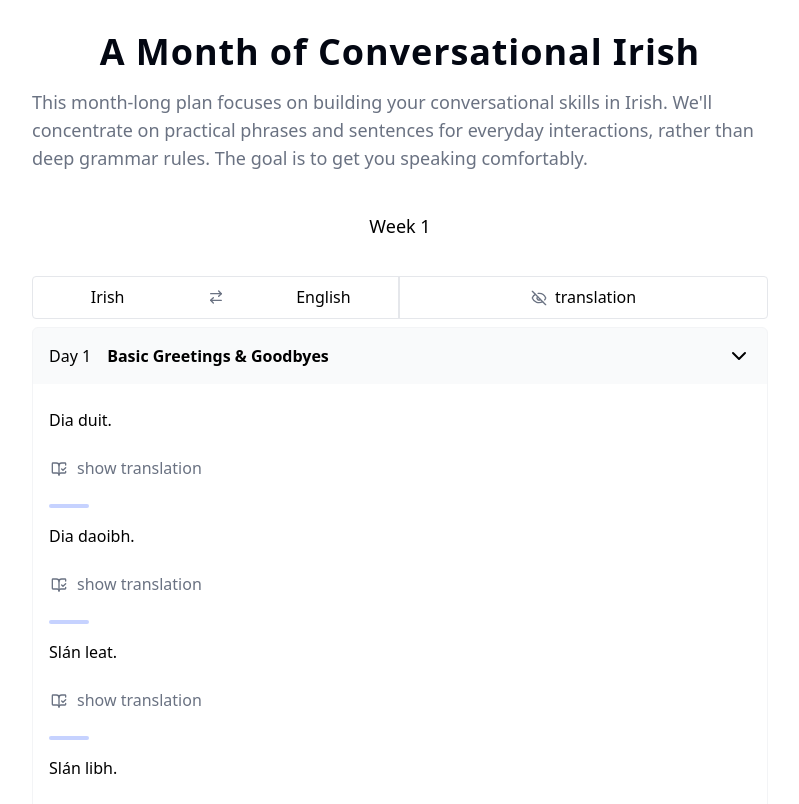
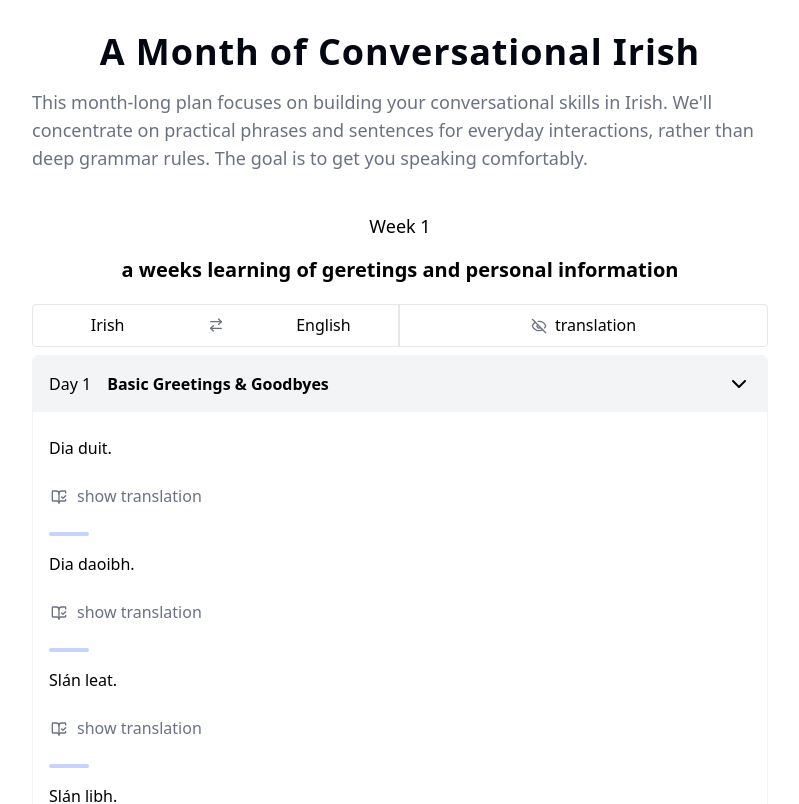
Before and after one commit to DaraghColl/learn-irish, a React (Vite) app: page / in a window 1280 px wide. Shown: the top 804 px of the page, without its empty margins (240-1039 px from the left). Built offline with nearby package versions, Linux system fonts and the light colour scheme.

Commit message:
feat: setup day week and month components to be standalone or as part of other module

```diff
--- a/package.json
+++ b/package.json
@@ -1,5 +1,5 @@
 {
-  "name": "drawing-app",
+  "name": "learn_irish",
   "private": true,
   "version": "0.0.0",
   "type": "module",
--- a/src/components/day-learning/day-learning.tsx
+++ b/src/components/day-learning/day-learning.tsx
@@ -2,29 +2,44 @@ import { useState } from 'react';
 import { ChevronRight } from 'lucide-react';
 import type { DayLearning as DayLearningI } from '@models/models';
 import { LearningItem } from '@/components/learning-item/learning-item';
+import { ModuleHeading } from '@components/module-heading/module-heading';
+import { TranslateSettings } from '@components/translate-settings/translate-settings';
 
 interface DayLearningProps {
   dayLearning: DayLearningI;
+  isStandalone?: boolean;
 }
 
 const DayLearning = (props: DayLearningProps) => {
-  const { dayLearning } = props;
-  const { day, title, learningItems } = dayLearning;
-  const [isDayOpen, setIsDayOpen] = useState((day - 1) % 7 === 0 ? true : false);
+  const { dayLearning, isStandalone } = props;
+  const { day, title, description, learningItems } = dayLearning;
+  const [isDayOpen, setIsDayOpen] = useState(
+    isStandalone ? true : (day - 1) % 7 === 0 ? true : false
+  );
 
   return (
-    <div className="rounded-md border-1 border-gray-100 bg-gray-50">
+    <>
+      {isStandalone && (
+        <div>
+          <ModuleHeading title={title} description={description} />
+          <TranslateSettings />
+        </div>
+      )}
+
+      <div className="rounded-md border-1 border-gray-100">
         <button
-        className="flex w-full cursor-pointer items-center justify-between gap-4 rounded-t-md p-4"
+          className="flex w-full cursor-pointer items-center justify-between gap-4 rounded-t-md bg-gray-100 p-4"
           onClick={() => setIsDayOpen(!isDayOpen)}
         >
           <div className="flex items-center gap-4">
-          <h3 className="text-nowrap">Day {day}</h3>
+            {!isStandalone && <h3 className="text-nowrap">Day {day}</h3>}
             <h4 className="text-left font-semibold">{title}</h4>
           </div>
+          {!isStandalone && (
             <ChevronRight
               className={`${isDayOpen ? 'rotate-90' : ''} transition-all duration-300 ease-in-out`}
             />
+          )}
         </button>
 
         {isDayOpen && (
@@ -39,6 +54,7 @@ const DayLearning = (props: DayLearningProps) => {
           </div>
         )}
       </div>
+    </>
   );
 };
 
--- /dev/null
+++ b/src/components/module-heading/module-heading.tsx
@@ -0,0 +1,19 @@
+interface ModuleHeadingProps {
+  title: string;
+  description: string;
+}
+
+const ModuleHeading = (props: ModuleHeadingProps) => {
+  const { title, description } = props;
+
+  return (
+    <div className="mb-10">
+      <h1 className="mb-4 text-2xl font-bold tracking-wide text-gray-950 lg:text-center lg:text-4xl">
+        {title}
+      </h1>
+      <h2 className="text-sm text-gray-500 lg:text-lg">{description}</h2>
+    </div>
+  );
+};
+
+export { ModuleHeading };
--- a/src/components/month-learning/month-learning.tsx
+++ b/src/components/month-learning/month-learning.tsx
@@ -1,6 +1,7 @@
 import { useEffect, useState } from 'react';
 import type { MonthLearning as MonthLearningI } from '@models/models';
 import { WeekLearning } from '@components/week-learning/week-learning';
+import { ModuleHeading } from '../module-heading/module-heading';
 
 interface MonthLearning {
   monthLearningData: MonthLearningI;
@@ -17,15 +18,9 @@ const MonthLearning = (props: MonthLearning) => {
 
   return (
     <>
-      <div className="mb-10">
-        <h1 className="mb-4 text-2xl font-bold tracking-wide text-gray-950 lg:text-center lg:text-4xl">
-          {title}
-        </h1>
-        <h2 className="text-sm text-gray-500 lg:text-lg">{description}</h2>
-      </div>
-
+      <ModuleHeading title={title} description={description} />
       <>
-        <WeekLearning weeks={weeks} currentWeek={currentWeek} />
+        <WeekLearning week={weeks[currentWeek]} />
         <div className="mt-5 flex justify-center gap-4">
           <button
             type="button"
--- a/src/components/translate-settings/translate-settings.tsx
+++ b/src/components/translate-settings/translate-settings.tsx
@@ -12,7 +12,7 @@ const TranslateSettings = () => {
   return (
     <div className="mb-2 flex rounded-sm border-1 border-gray-200">
       <button
-        className="flex w-1/2 cursor-pointer justify-center rounded-l-sm border-r-2 border-gray-200 p-2 hover:bg-gray-50"
+        className="flex w-1/2 cursor-pointer justify-center rounded-l-sm border-r-2 border-gray-200 p-2 hover:bg-gray-100"
         onClick={() => setTranslationFlipped(!translationFlipped)}
       >
         <div className="flex w-full items-center gap-2">
@@ -24,7 +24,7 @@ const TranslateSettings = () => {
         </div>
       </button>
       <button
-        className="flex w-1/2 cursor-pointer justify-center gap-2 rounded-r-sm p-2 hover:bg-gray-50"
+        className="flex w-1/2 cursor-pointer justify-center gap-2 rounded-r-sm p-2 hover:bg-gray-100"
         onClick={() => setShowAllTranslationValue(!showAllTranslationValue)}
       >
         {showAllTranslationValue ? (
--- a/src/components/week-learning/week-learning.tsx
+++ b/src/components/week-learning/week-learning.tsx
@@ -1,25 +1,31 @@
 import type { WeekLearning as WeekLearningI } from '@models/models';
 import { TranslateSettings } from '@components/translate-settings/translate-settings';
 import { DayLearning } from '@components/day-learning/day-learning';
+import { ModuleHeading } from '@components/module-heading/module-heading';
 
 interface WeekLearningProps {
-  weeks: WeekLearningI[];
-  currentWeek: number;
+  week: WeekLearningI;
+  isStandaloneModule?: boolean;
 }
 
 const WeekLearning = (props: WeekLearningProps) => {
-  const { weeks, currentWeek } = props;
+  const { week, isStandaloneModule = false } = props;
+  const { title, description } = week;
 
   return (
     <>
-      <h3 className="mb-5 flex flex-col items-center justify-center gap-4 lg:text-xl">
-        <span className="text-lg text-nowrap">Week {weeks[currentWeek].week}</span>
-        <span className="font-semibold">{weeks[currentWeek].theme}</span>
-      </h3>
+      {isStandaloneModule ? (
+        <ModuleHeading title={title} description={description} />
+      ) : (
+        <h3 className="mb-5 flex flex-col items-center justify-center gap-4 lg:text-xl">
+          <span className="text-lg text-nowrap">Week {week.week}</span>
+          <span className="font-semibold">{week.description}</span>
+        </h3>
+      )}
       <TranslateSettings />
 
       <div className="flex flex-col gap-4">
-        {weeks[currentWeek].days.map((day) => (
+        {week.days.map((day) => (
           <DayLearning dayLearning={day} key={day.day} />
         ))}
       </div>
--- /dev/null
+++ b/src/data/week-of-greetings-and-personal-information.ts
@@ -0,0 +1,108 @@
+import type { WeekLearning } from '@/models/models';
+
+const weekOfGreetingsAndPersonalInformation: WeekLearning = {
+  id: 'week_module_0001',
+  moduleType: 'day',
+  title: 'Greetings & Personal Information',
+  description: 'a weeks learning of geretings and personal information',
+  week: 1,
+  days: [
+    {
+      id: 'day_module_0001',
+      moduleType: 'day',
+      title: 'Basic Greetings & Goodbyes',
+      description: 'A day of basic greetings & goodbyes',
+      day: 1,
+      learningItems: [
+        { phrase: 'Dia duit.', translation: 'Hello. (to one person)' },
+        { phrase: 'Dia daoibh.', translation: 'Hello. (to more than one person)' },
+        { phrase: 'Slán leat.', translation: 'Goodbye. (to one person, you are leaving)' },
+        {
+          phrase: 'Slán libh.',
+          translation: 'Goodbye. (to more than one person, you are leaving)',
+        },
+        { phrase: 'Oíche mhaith.', translation: 'Good night.' },
+        { phrase: 'Dia duit ar maidin.', translation: 'Good morning.' },
+      ],
+    },
+    {
+      id: 'day_module_0002',
+      moduleType: 'day',
+      title: 'Asking How Someone Is',
+      description: 'A day of asking how someone is',
+      day: 2,
+      learningItems: [
+        { phrase: 'Cad é mar atá tú?', translation: 'How are you? (informal, to one person)' },
+        {
+          phrase: 'Tá mé go maith, go raibh maith agat.',
+          translation: 'I am well, thank you.',
+        },
+        { phrase: 'Tá mé go hiontach.', translation: "I'm great." },
+        { phrase: 'Níl mé ró-mhaith.', translation: "I'm not too well." },
+      ],
+    },
+    {
+      id: 'day_module_0003',
+      moduleType: 'day',
+      title: 'Introducing Yourself',
+      description: 'A day of introducing yourself',
+      day: 3,
+      learningItems: [
+        { phrase: 'Cad is ainm duit?', translation: 'What is your name?' },
+        { phrase: '[do ainm] is ainm dom.', translation: '[your name] is my name.' },
+        {
+          phrase: 'Cé tusa?',
+          translation: 'Who are you? (less common for intro, but good to know)',
+        },
+      ],
+    },
+    {
+      id: 'day_module_0004',
+      moduleType: 'day',
+      title: 'Asking Where Someone is From',
+      description: 'A day of asking where someone is from',
+      day: 4,
+      learningItems: [
+        { phrase: 'Cá as tú?', translation: 'Where are you from?' },
+        { phrase: 'Is as [áit] mé.', translation: 'I am from [place].' },
+        { phrase: 'An as Dún na nGall tú?', translation: 'Are you from Donegal?' },
+      ],
+    },
+    {
+      id: 'day_module_0005',
+      moduleType: 'day',
+      title: 'Review & Mini-Conversation Practice',
+      description: 'A day of review and mini-conversation practice',
+      day: 5,
+      learningItems: [
+        { phrase: 'An dtuigeann tú?', translation: 'Do you understand?' },
+        { phrase: 'Tuigim / Ní thuigim.', translation: "I understand / I don't understand." },
+        { phrase: 'Labhair níos moille, le do thoil.', translation: 'Speak slower, please.' },
+      ],
+    },
+    {
+      id: 'day_module_0006',
+      moduleType: 'day',
+      title: 'Weekend: Listen & Observe',
+      description: 'A weekend day for listening and observing',
+      day: 6,
+      learningItems: [
+        { phrase: 'Éist le podchraoladh Gaeilge.', translation: 'Listen to an Irish podcast.' },
+        { phrase: 'Féach ar fhíseán Gaeilge.', translation: 'Watch an Irish video.' },
+      ],
+    },
+    {
+      id: 'day_module_0007',
+      moduleType: 'day',
+      title: 'Weekend: Review & Consolidate',
+      description: 'A weekend day for review and consolidation',
+      day: 7,
+      learningItems: [
+        { phrase: 'Déan athbhreithniú ar an tseachtain.', translation: 'Review the week.' },
+        { phrase: 'Scríobh síos abairtí nua.', translation: 'Write down new sentences.' },
+      ],
+    },
+  ],
+};
+
+export { weekOfGreetingsAndPersonalInformation };
--- a/src/models/models.ts
+++ b/src/models/models.ts
@@ -1,3 +1,5 @@
+type Module = 'day' | 'week' | 'month';
+
 interface LearningItem {
   phrase: string;
   translation: string;
@@ -5,6 +7,7 @@ interface LearningItem {
 
 interface DayLearning {
   id: string;
+  moduleType: Module;
   title: string;
   description: string;
   day: number;
@@ -13,6 +16,7 @@ interface DayLearning {
 
 interface WeekLearning {
   id: string;
+  moduleType: Module;
   title: string;
   description: string;
   week: number;
@@ -21,6 +25,7 @@ interface WeekLearning {
 
 interface MonthLearning {
   id: string;
+  moduleType: Module;
   title: string;
   description: string;
   weeks: WeekLearning[];
```
Also changed, not shown: src/data/month-of-conversational-irish-1.ts (+33 -0 lines). Lines whose indentation alone changed are shown as unchanged.
